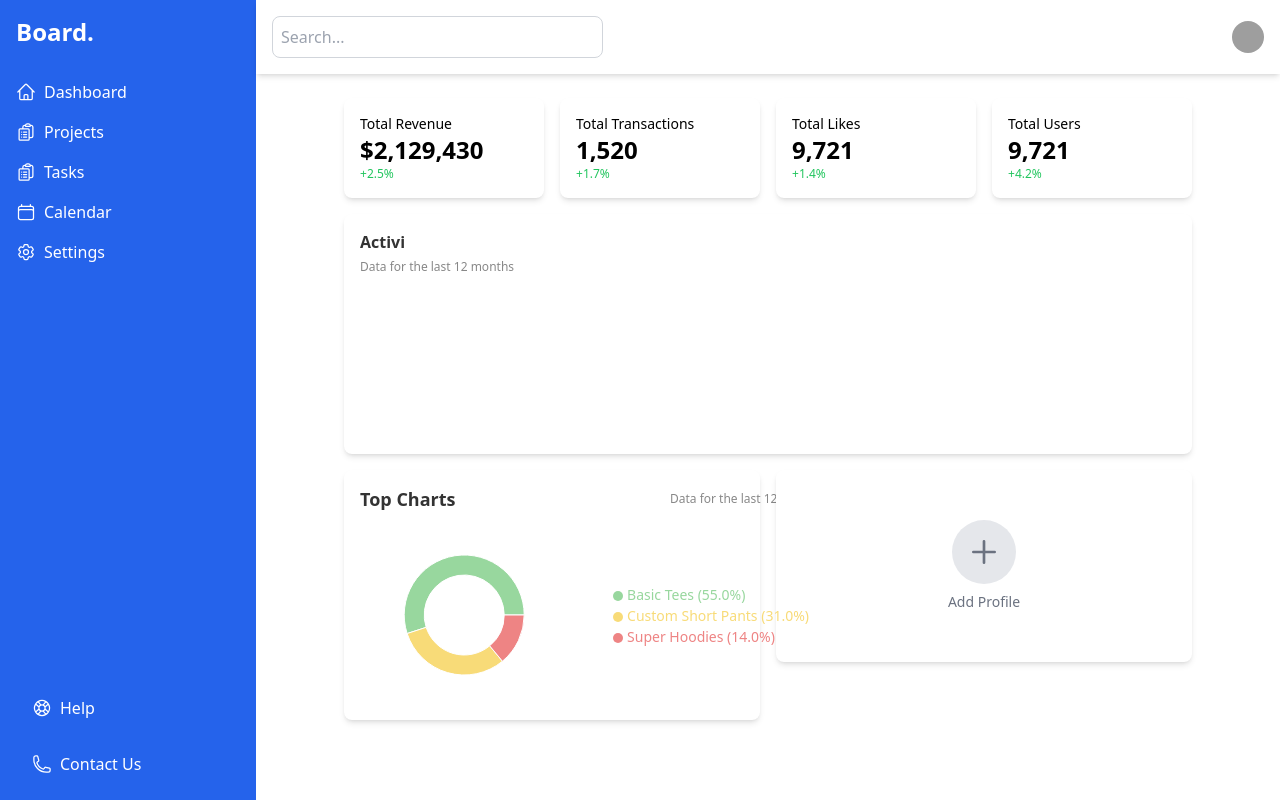
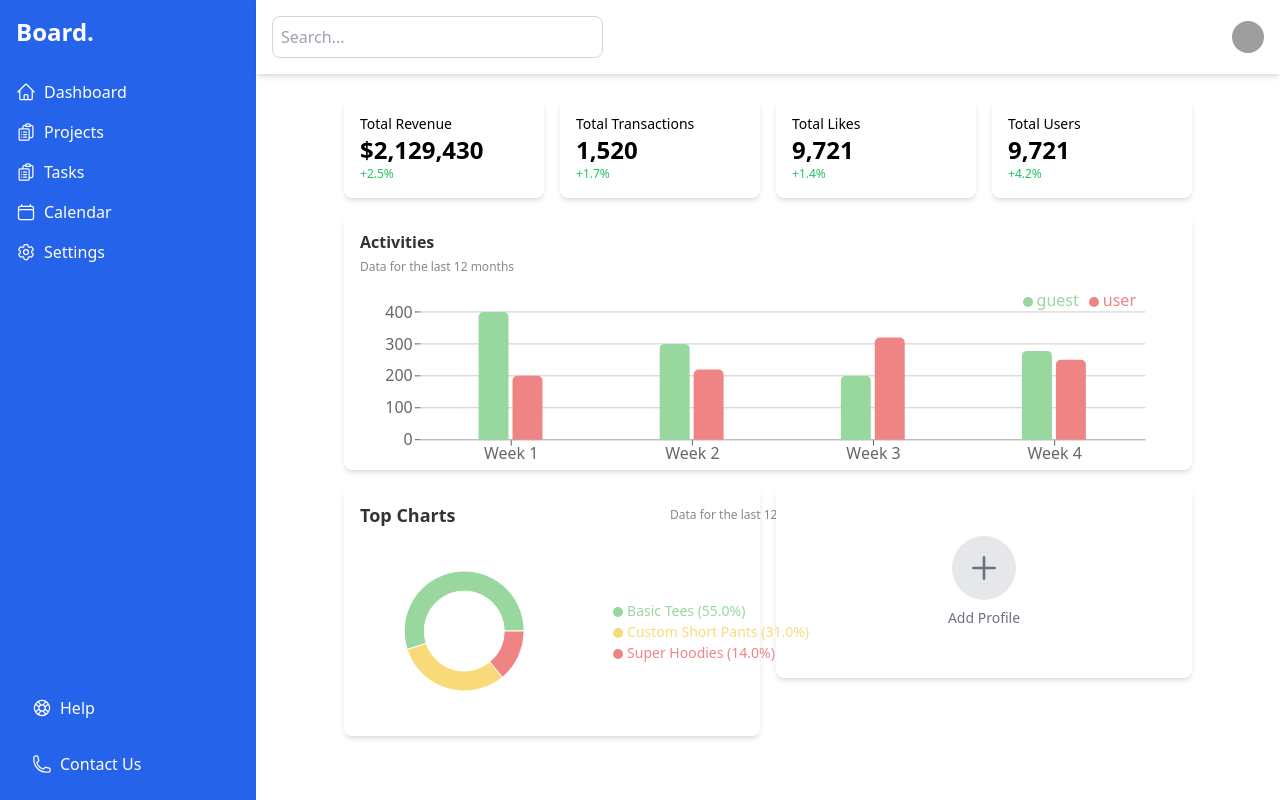
Before and after one commit to prajulprem/prajulprem.github.io, a Next.js app: page / in a window 1280 px wide. Built offline with nearby package versions, Linux system fonts and the light colour scheme; grey boxes are pictures that could not be loaded.

Commit message:
fixed bug with disappearing barchart

```diff
--- a/app/page.js
+++ b/app/page.js
@@ -22,7 +22,7 @@ export default function Home() {
           {/* Dashboard Content (Second row) */}
           <div className="grid grid-cols-1 lg:grid-cols-2 gap-4">
             {/* Activity Chart (First Column) */}
-            <div className="lg:col-span-2 bg-white p-4 rounded-lg shadow-md h-60  ">
+            <div className="lg:col-span-2 bg-white p-4 rounded-lg shadow-md h-64  ">
               {/* <ActivityChart /> */}
               <Barcomp />
             </div>
--- a/components/barComp.jsx
+++ b/components/barComp.jsx
@@ -26,15 +26,15 @@ const customTooltip = ({active, payload, label }) => {
 
   return (
 
-    <div>
+    <div className=' h-full'>
       {/* Heading and Subheading */}
       <div style={{ marginBottom: '12px' }}>
-        <h2 style={{ fontSize: '16px', fontWeight: '900', color: '#333' }}>Activi</h2>
+        <h2 style={{ fontSize: '16px', fontWeight: '900', color: '#333' }}>Activities</h2>
         <p style={{ fontSize: '12px', color: '#888', marginTop: '4px' }}>Data for the last 12 months</p>
       </div>
 
-        <ResponsiveContainer width="100%" height="100%">
-        <BarChart data={data} margin={{right: 30}}>
+        <ResponsiveContainer width="100%" height="90%">
+        <BarChart data={data} margin={{right: 30, bottom: 20}}>
         <XAxis dataKey="week" />
         <YAxis axisLine={false} />
         <Legend layout="horizontal" align="right" verticalAlign="top" iconType="circle" iconSize={10} />
@@ -42,8 +42,8 @@ const customTooltip = ({active, payload, label }) => {
         <CartesianGrid vertical={false} />
         <Bar type="monotone" dataKey="guest" barSize={30} radius={[5, 5, 0, 0]} fill="#98D79E" />
         <Bar type="monotone" dataKey="user" barSize={30} radius={[5, 5, 0, 0]} fill="#EE8484" />
-  </BarChart>
-</ResponsiveContainer>
+        </BarChart>
+        </ResponsiveContainer>
 
 
       </div>
```
